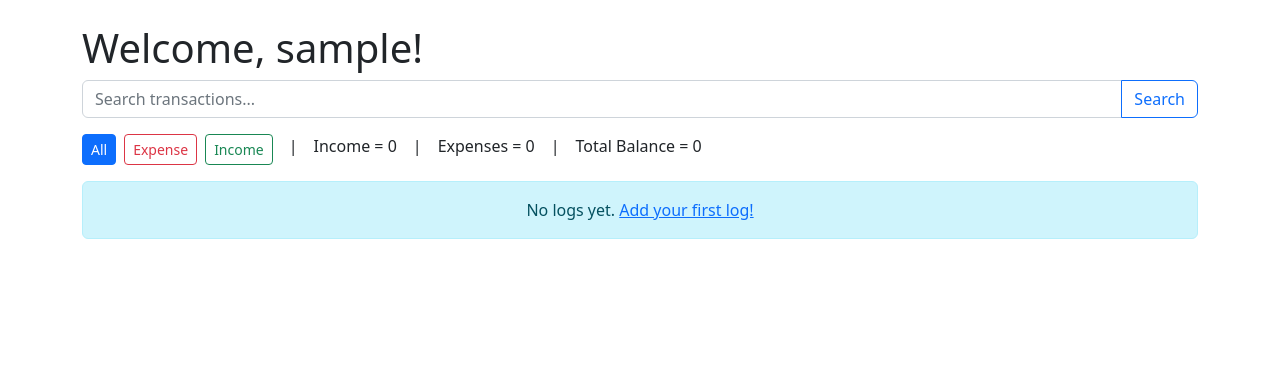
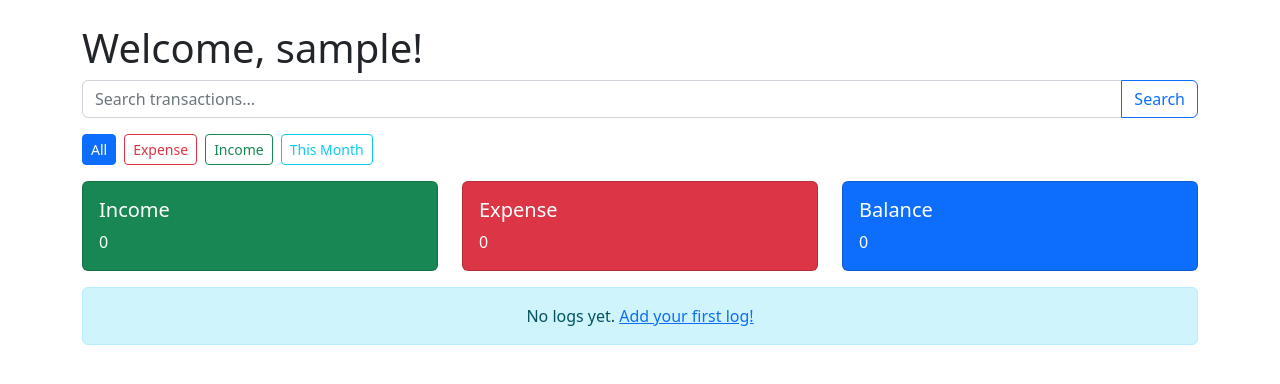
Before and after one commit to Ashita-Sharma/Finance-Tracker, a Flask app: page /dashboard?filter=all&sort=date_of in a window 1280 px wide. Shown: the part 56-440 px from the top of the page. Run offline with Flask 3, Linux system fonts and the light colour scheme; the visitor is signed in with stand-in values (Sample User, id 1); data that the repository does not hold is empty.

Commit message:
Added filter by current month

```diff
--- a/app.py
+++ b/app.py
@@ -4,6 +4,7 @@ import os
 import sqlite3
 from werkzeug.security import generate_password_hash, check_password_hash
 from datetime import date
+from datetime import datetime
 
 
 app = Flask(__name__)
@@ -82,6 +83,10 @@ def dashboard():
         query += " AND type = 'expense'"
     elif filter_by == 'income':
         query += " AND type = 'income'"
+    elif filter_by == 'current_month':
+        current_month = date.today().strftime('%Y-%m')
+        query += " AND date_of LIKE ?"
+        params.append(f"{current_month}%")
 
     if sort_by == 'date_of':
         query += " ORDER BY date_of ASC"
--- a/templates/dashboard.html
+++ b/templates/dashboard.html
@@ -22,15 +22,36 @@
     <a href="?filter=all&sort={{ sort_by }}" class="btn btn-sm {{ 'btn-primary' if filter_by == 'all' else 'btn-outline-primary' }}">All</a>
     <a href="?filter=expense&sort={{ sort_by }}" class="btn btn-sm {{ 'btn-danger' if filter_by == 'expense' else 'btn-outline-danger' }}">Expense</a>
     <a href="?filter=income&sort={{ sort_by }}" class="btn btn-sm {{ 'btn-success' if filter_by == 'income' else 'btn-outline-success' }}">Income</a>
-    <span class="mx-2">|</span>
-    Income = {{total_income}}
-    <span class="mx-2">|</span>
-    Expenses = {{total_expense}}
-    <span class="mx-2">|</span>
-    Total Balance = {{total_balance}}
+    <a href="?filter=current_month&sort={{ sort_by }}" class="btn btn-sm {{ 'btn-info' if filter_by == 'current_month' else 'btn-outline-info' }}">This Month</a>
+</div>
 
+<div class="row mb-3">
+    <div class="col-sm-4">
+        <div class="card text-bg-success">
+            <div class="card-body">
+                <h5 class="card-title">Income</h5>
+                <p class="card-text">{{ total_income }}</p>
+            </div>
+        </div>
+    </div>
+    <div class="col-sm-4">
+        <div class="card text-bg-danger">
+            <div class="card-body">
+                <h5 class="card-title">Expense</h5>
+                <p class="card-text">{{ total_expense }}</p>
+            </div>
+        </div>
+    </div>
+    <div class="col-sm-4">
+        <div class="card text-bg-primary">
+            <div class="card-body">
+                <h5 class="card-title">Balance</h5>
+                <p class="card-text">{{ total_balance }}</p>
+            </div>
+        </div>
+    </div>
+</div>
 
-</div>
 
 {% if tasks %}
 <table class="table">
```
